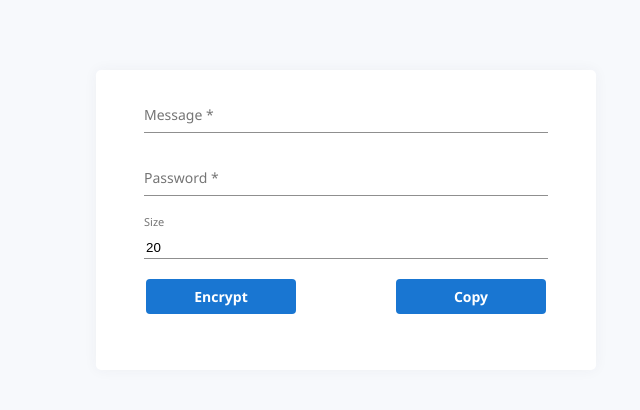
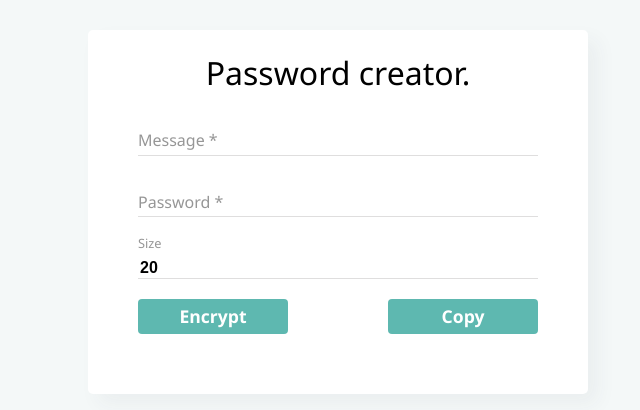
Before and after one commit to yarikleto/Password-creator, a website built with webpack: page src/index.html in a window 1280 px wide. Shown: the part 188-598 px from the top of the page, without its empty margins (302-942 px from the left). Built offline with nearby package versions, Linux system fonts and the light colour scheme.

Commit message:
updated colors, fixed loading of css, added a title, etc.

```diff
--- a/package.json
+++ b/package.json
@@ -19,7 +19,7 @@
   "devDependencies": {
     "css-loader": "^4.3.0",
     "html-webpack-plugin": "^4.5.0",
-    "style-loader": "^1.2.1",
+    "mini-css-extract-plugin": "^1.3.1",
     "webpack": "4.44.2",
     "webpack-cli": "3.3.12",
     "webpack-dev-server": "3.11.0"
--- a/src/Controller.js
+++ b/src/Controller.js
@@ -10,6 +10,7 @@ export default class Controller {
       onClickEncryptBtn: this._handleClickEncryptBtn.bind(this),
       onClickCopyBtn: this._handleClickCopyBtn.bind(this),
     });
+    this.view.show();
   }
 
   _handleClickEncryptBtn() {
--- a/src/View.css
+++ b/src/View.css
@@ -1,3 +1,18 @@
+* {
+  box-sizing: border-box;
+}
+
+body {
+  margin: 0;
+  opacity: 0;
+  transition: opacity 1s linear;
+  font-size: 18px;
+}
+
+body.displayed {
+  opacity: 1;
+}
+
 .main {
   width: 100%;
   height: 100%;
@@ -6,15 +21,21 @@
   align-items: center;
   justify-content: center;
   overflow: auto;
-  background: rgb(247, 249, 252);
+  background: #f4f8f8;
 }
 
 .form {
   background: #ffffff;
   width: 500px;
-  height: 300px;
   border-radius: 5px;
-  box-shadow: 0 0 14px 0 rgba(53,64,82,.05);
+  box-shadow: 10px 10px 20px 0 rgba(53,64,82,.05);
+}
+
+.form__title {
+  font-family: "Segoe UI", Roboto, sans-serif;
+  text-align: center;
+  font-weight: 100;
+  font-size: 2rem;
 }
 
 .form__message,
@@ -34,15 +55,18 @@
 }
 
 input {
+  font-size: 1rem;
+  font-weight: bold;
   width: 400px;
   height: 20px;
   border: 0;
   outline: none;
-  border-bottom: 1px solid #8f8f8f;
+  border-bottom: 1px solid #dfdede;
+  transition: all 300ms linear;
 }
 
 input:hover {
-  border-bottom: 1px solid #1976d2;
+  border-bottom: 1px solid #5eb8b0;
 }
 
 .result-input:hover {
@@ -52,18 +76,18 @@ input:hover {
 .label {
   position: absolute;
   top: -2px;
-  font-size: 14px;
+  font-size: 1rem;
   font-family: "Segoe UI", Roboto, sans-serif;
   font-weight: 400;
   line-height: 1;
-  color: #757575;
+  color: #969696;
   transition: 150ms;
   cursor: text;
 }
 
 .movable-span {
   top: -20px;
-  font-size: 11px;
+  font-size: 0.8rem;
   transition: 150ms;
 }
 
@@ -75,27 +99,31 @@ input:hover {
 .button {
   width: 150px;
   height: 35px;
-  background-color: #1976d2;
+  background-color:#5eb8b0;
+  text-transform: capitalize;
   color: #fff;
   border-radius: 4px;
   border: none;
   outline: none;
-  font-size: 0.875rem;
+  font-size: 1.1rem;
+  font-weight: bold;
   font-family: "Segoe UI", Roboto, sans-serif;
-  font-weight: 600;
   cursor: pointer;
-  transition: background-color 400ms;
-  margin-bottom: 12px;
+  transition: all 200ms;
 }
 
 .button:hover {
-  background-color: #0c5fa2;
+  opacity: 0.8;
+}
+
+.button:active {
+  transform: scale(1.05);
 }
 
 .result-input {
   display: block;
-  width: 400px;
-  margin: 0 auto;
   border: 0;
   text-align: center;
+  width: 100%;
+  margin: 20px 0;
 }
--- a/src/View.js
+++ b/src/View.js
@@ -10,6 +10,7 @@ export default class View {
 
   _saveDomNodes() {
     this.nodes = {
+      body: document.body,
       text: document.getElementById("text"),
       password: document.getElementById("password"),
       size: document.getElementById("size"),
@@ -18,6 +19,10 @@ export default class View {
       copyBtn: document.getElementById("copy-btn"),
       formInputs: document.querySelectorAll(".form input"),
     };
+  }
+
+  show() {
+    this.nodes.body.classList.add("displayed");
   }
 
   addEventListeners(handlers) {
@@ -35,7 +40,7 @@ export default class View {
          label.style.color = COLORS.dark;
        });
 
-       input.addEventListener("focusout", () => {
+      input.addEventListener("focusout", () => {
         label.style.color = COLORS.gray;
         if (!input.value) label.classList.remove("movable-span");
       });
--- a/src/constants.js
+++ b/src/constants.js
@@ -1,4 +1,4 @@
 export const COLORS = {
-  dark: "#1976d2",
-  gray: "#757575"
+  dark: "#5eb8b0",
+  gray: "#969696"
 };
--- a/src/index.html
+++ b/src/index.html
@@ -9,6 +9,7 @@
 <body>
     <main class="main">
         <div class="form">
+            <h1 class="form__title">Password creator.</h1>
             <div class="form__message">
                 <label class="label" for="text">Message *</label>
                 <input type="text" name="text" id="text">
--- a/webpack.config.js
+++ b/webpack.config.js
@@ -1,5 +1,6 @@
 const path = require('path');
 const HtmlWebpackPlugin = require('html-webpack-plugin');
+const MiniCssExtractPlugin = require('mini-css-extract-plugin');
 
 module.exports = {
   entry: './src/index.js',
@@ -7,14 +8,17 @@ module.exports = {
     path: path.resolve(__dirname, 'dist'),
     filename: 'bundle.[hash].js'
   },
-  plugins: [new HtmlWebpackPlugin({
-    template: './src/index.html'
-  })],
+  plugins: [
+    new HtmlWebpackPlugin({
+      template: './src/index.html'
+    }),
+    new MiniCssExtractPlugin()
+  ],
   module: {
     rules: [
       {
         test: /\.css$/i,
-        use: ['style-loader', 'css-loader'],
+        use: [MiniCssExtractPlugin.loader, 'css-loader'],
       },
     ],
   },
```
Also changed, not shown: dist/index.html (deleted), 3 other files.
